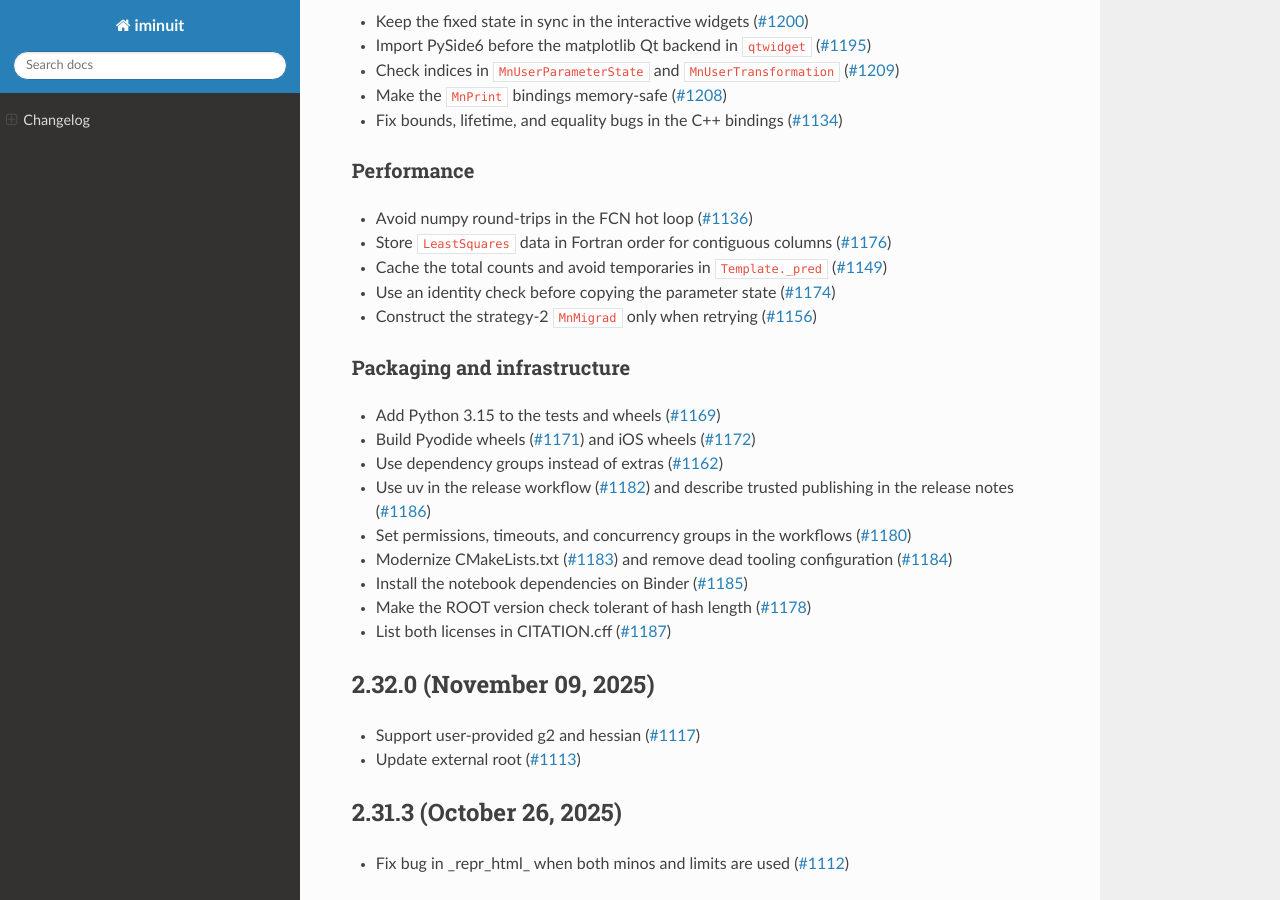
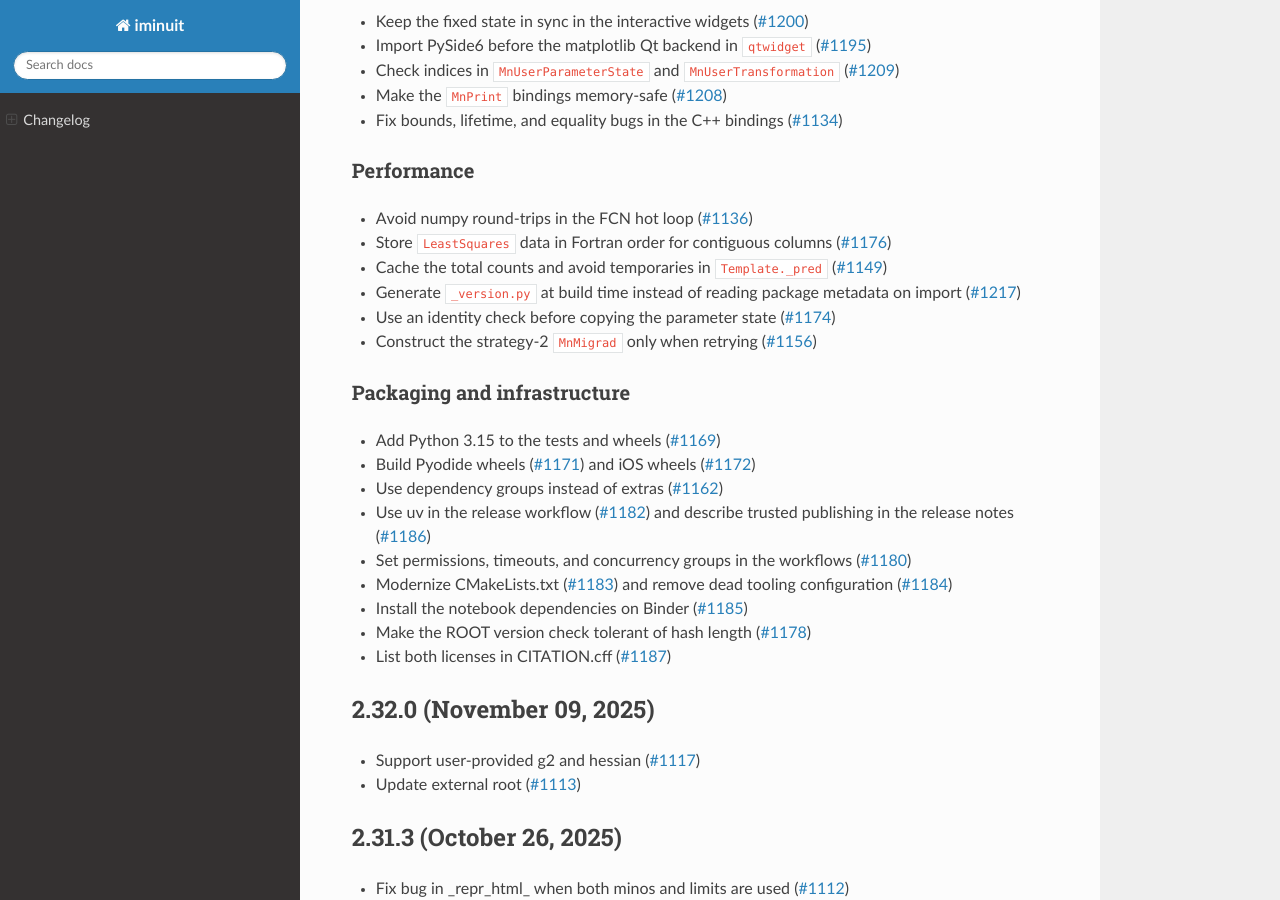
Before and after one commit to scikit-hep/iminuit, a Sphinx documentation site: the page built from doc/changelog.rst, in a window 1280 px wide and 900 px high, scrolled down 1538 px. Built offline with Sphinx 7.4.7 and the Read the Docs theme 3.1.0, drawn with Linux system fonts in a browser that asks for light colours; pages that are not in the unit, such as notebooks, are missing from menus; the version number is read from the project's files by our own code; part of the change alters nothing that is shown; some of the changed text lies outside the part shown.

Commit message:
docs: update 2.33.0 changelog date and add #1217
Assisted-by: ClaudeCode:claude-opus-5

```diff
--- a/doc/changelog.rst
+++ b/doc/changelog.rst
@@ -5,7 +5,7 @@
 Changelog
 =========
 
-2.33.0 (September 15, 2026)
+2.33.0 (September 16, 2026)
 ---------------------------
 This release collects a large number of bug fixes in the Python API and the C++
 bindings, several performance improvements, and new optional dependencies for easy setup.
@@ -71,6 +71,7 @@ Performance
 - Avoid numpy round-trips in the FCN hot loop (`#1136 <https://github.com/scikit-hep/iminuit/pull/1136>`_)
 - Store ``LeastSquares`` data in Fortran order for contiguous columns (`#1176 <https://github.com/scikit-hep/iminuit/pull/1176>`_)
 - Cache the total counts and avoid temporaries in ``Template._pred`` (`#1149 <https://github.com/scikit-hep/iminuit/pull/1149>`_)
+- Generate ``_version.py`` at build time instead of reading package metadata on import (`#1217 <https://github.com/scikit-hep/iminuit/pull/1217>`_)
 - Use an identity check before copying the parameter state (`#1174 <https://github.com/scikit-hep/iminuit/pull/1174>`_)
 - Construct the strategy-2 ``MnMigrad`` only when retrying (`#1156 <https://github.com/scikit-hep/iminuit/pull/1156>`_)
 
```
